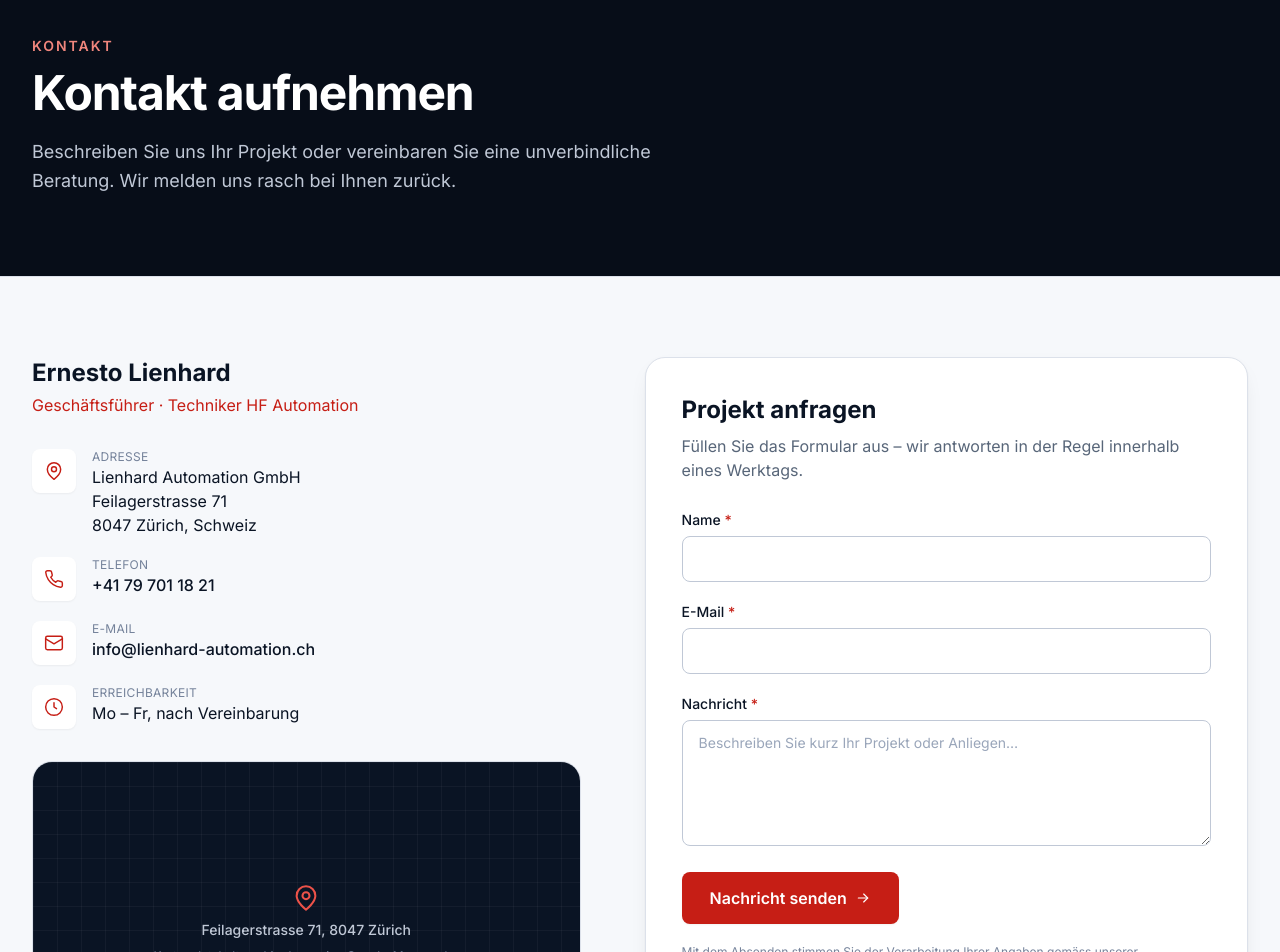
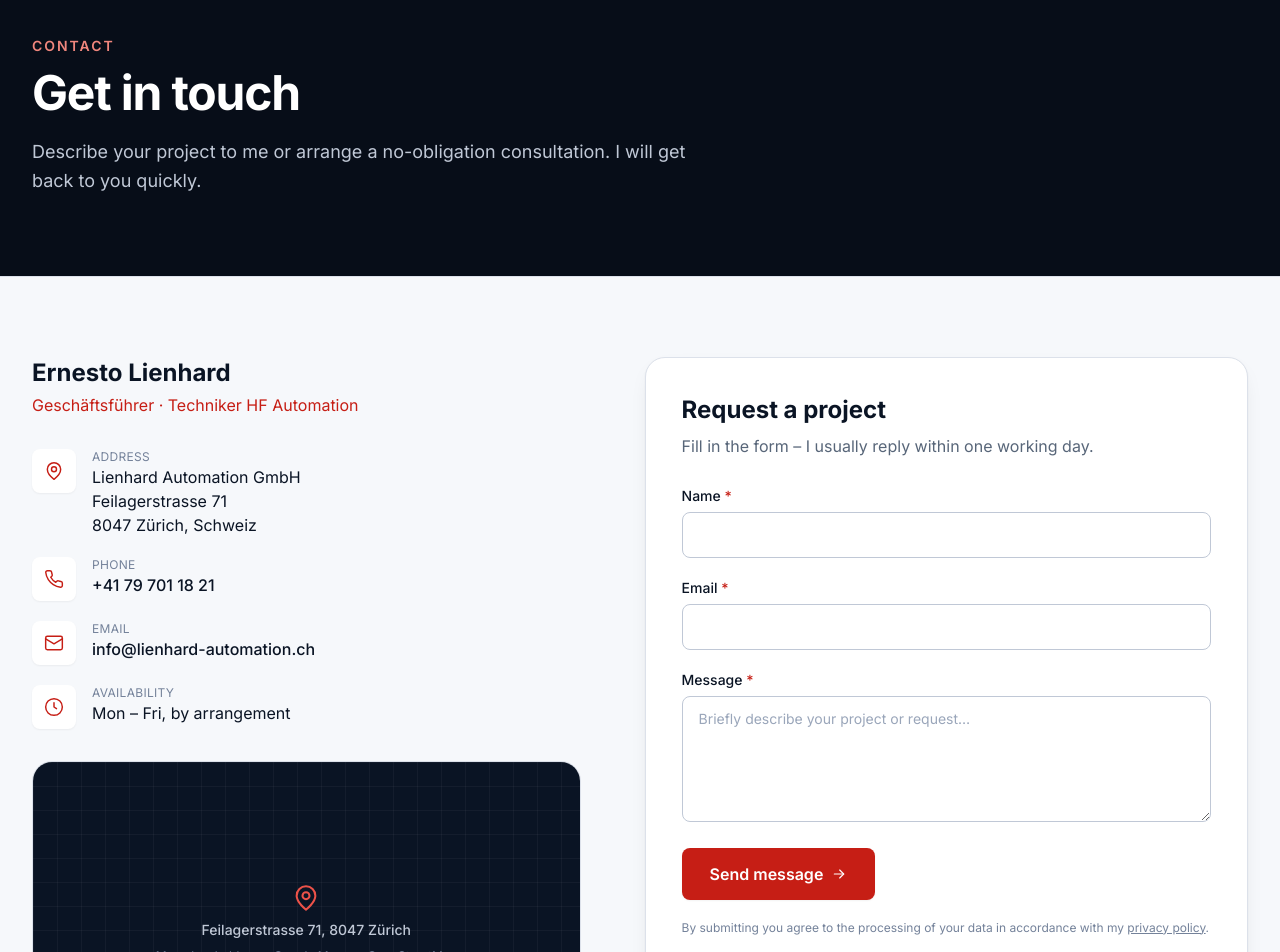
Before and after one commit to ernestolienhard/lienhard-automation, a Next.js app: page /en/kontakt in a window 1280 px wide. Shown: the part 120-1072 px from the top of the page. Built offline with nearby package versions, Linux system fonts and the light colour scheme; no server answers.

Commit message:
i18n(phase2): translate Kontakt page + ContactForm (de/en)
Co-Authored-By: Claude Opus 4.8 (1M context) <noreply@anthropic.com>

```diff
--- a/src/app/[locale]/kontakt/page.tsx
+++ b/src/app/[locale]/kontakt/page.tsx
@@ -2,70 +2,116 @@ import type { Metadata } from "next";
 import { Container } from "@/components/ui/Container";
 import { ContactForm } from "@/components/forms/ContactForm";
 import { siteConfig } from "@/lib/site";
+import { isLocale } from "@/i18n/config";
 import { Mail, MapPin, Phone, Clock } from "@/components/ui/icons";
 
-export const metadata: Metadata = {
-  title: "Kontakt",
-  description:
-    "Kontaktieren Sie Lienhard Automation GmbH in Zürich. Projekt anfragen, Beratung vereinbaren oder direkt anrufen – wir freuen uns auf Ihre Nachricht.",
-  alternates: { canonical: "/kontakt" },
+type Content = {
+  metaTitle: string;
+  metaDesc: string;
+  eyebrow: string;
+  h1: string;
+  subtitle: string;
+  labelAddress: string;
+  labelPhone: string;
+  labelEmail: string;
+  labelAvailability: string;
+  availability: string;
+  mapNote: string;
+  formTitle: string;
+  formIntro: string;
+};
+
+const C: Record<"de" | "en", Content> = {
+  de: {
+    metaTitle: "Kontakt",
+    metaDesc:
+      "Kontaktieren Sie Lienhard Automation GmbH in Zürich. Projekt anfragen, Beratung vereinbaren oder direkt anrufen – ich freue mich auf Ihre Nachricht.",
+    eyebrow: "Kontakt",
+    h1: "Kontakt aufnehmen",
+    subtitle:
+      "Beschreiben Sie mir Ihr Projekt oder vereinbaren Sie eine unverbindliche Beratung. Ich melde mich rasch bei Ihnen zurück.",
+    labelAddress: "Adresse",
+    labelPhone: "Telefon",
+    labelEmail: "E-Mail",
+    labelAvailability: "Erreichbarkeit",
+    availability: "Mo – Fr, nach Vereinbarung",
+    mapNote:
+      "Kartenplatzhalter – hier kann eine Google-Maps- oder OpenStreetMap-Karte eingebettet werden.",
+    formTitle: "Projekt anfragen",
+    formIntro:
+      "Füllen Sie das Formular aus – ich antworte in der Regel innerhalb eines Werktags.",
+  },
+  en: {
+    metaTitle: "Contact",
+    metaDesc:
+      "Contact Lienhard Automation GmbH in Zurich. Request a project, arrange a consultation or call directly – I look forward to your message.",
+    eyebrow: "Contact",
+    h1: "Get in touch",
+    subtitle:
+      "Describe your project to me or arrange a no-obligation consultation. I will get back to you quickly.",
+    labelAddress: "Address",
+    labelPhone: "Phone",
+    labelEmail: "Email",
+    labelAvailability: "Availability",
+    availability: "Mon – Fri, by arrangement",
+    mapNote:
+      "Map placeholder – a Google Maps or OpenStreetMap map can be embedded here.",
+    formTitle: "Request a project",
+    formIntro:
+      "Fill in the form – I usually reply within one working day.",
+  },
 };
 
 const { contact } = siteConfig;
 
+export function generateMetadata({
+  params,
+}: {
+  params: { locale: string };
+}): Metadata {
+  const t = params.locale === "en" ? C.en : C.de;
+  return { title: t.metaTitle, description: t.metaDesc, alternates: { canonical: "/kontakt" } };
+}
+
+export default function KontaktPage({
+  params,
+}: {
+  params: { locale: string };
+}) {
+  const t = isLocale(params.locale) && params.locale === "en" ? C.en : C.de;
+
   const details = [
     {
       icon: <MapPin className="h-5 w-5" />,
-    label: "Adresse",
+      label: t.labelAddress,
       lines: [
         siteConfig.legalName,
         contact.street,
         `${contact.postalCode} ${contact.city}, ${contact.country}`,
       ],
     },
-  {
-    icon: <Phone className="h-5 w-5" />,
-    label: "Telefon",
-    lines: [contact.phone],
-    href: contact.phoneHref,
-  },
-  {
-    icon: <Mail className="h-5 w-5" />,
-    label: "E-Mail",
-    lines: [contact.email],
-    href: `mailto:${contact.email}`,
-  },
-  {
-    icon: <Clock className="h-5 w-5" />,
-    label: "Erreichbarkeit",
-    lines: ["Mo – Fr, nach Vereinbarung"],
-  },
+    { icon: <Phone className="h-5 w-5" />, label: t.labelPhone, lines: [contact.phone], href: contact.phoneHref },
+    { icon: <Mail className="h-5 w-5" />, label: t.labelEmail, lines: [contact.email], href: `mailto:${contact.email}` },
+    { icon: <Clock className="h-5 w-5" />, label: t.labelAvailability, lines: [t.availability] },
   ];
 
-export default function KontaktPage() {
   return (
     <>
       <section className="border-b border-steel-200 bg-navy-950 text-white">
         <Container className="py-16 sm:py-20">
-          <p className="eyebrow-on-dark">Kontakt</p>
+          <p className="eyebrow-on-dark">{t.eyebrow}</p>
           <h1 className="mt-3 max-w-3xl text-balance text-4xl font-bold tracking-tight sm:text-5xl">
-            Kontakt aufnehmen
+            {t.h1}
           </h1>
-          <p className="mt-5 max-w-2xl text-lg leading-relaxed text-steel-300">
-            Beschreiben Sie uns Ihr Projekt oder vereinbaren Sie eine
-            unverbindliche Beratung. Wir melden uns rasch bei Ihnen zurück.
-          </p>
+          <p className="mt-5 max-w-2xl text-lg leading-relaxed text-steel-300">{t.subtitle}</p>
         </Container>
       </section>
 
       <section className="bg-steel-50 py-16 sm:py-20">
         <Container>
           <div className="grid gap-10 lg:grid-cols-[1fr,1.1fr] lg:gap-16">
-            {/* Contact details */}
             <div>
-              <h2 className="text-2xl font-bold text-navy-900">
-                {contact.person}
-              </h2>
+              <h2 className="text-2xl font-bold text-navy-900">{contact.person}</h2>
               <p className="mt-1 text-accent-600">{contact.role}</p>
 
               <dl className="mt-8 space-y-5">
@@ -76,21 +122,14 @@ export default function KontaktPage() {
                       {d.icon}
                     </dt>
                     <dd>
-                      <p className="text-xs uppercase tracking-wide text-steel-500">
-                        {d.label}
-                      </p>
+                      <p className="text-xs uppercase tracking-wide text-steel-500">{d.label}</p>
                       {d.href ? (
-                        <a
-                          href={d.href}
-                          className="font-medium text-navy-900 hover:text-accent-600"
-                        >
+                        <a href={d.href} className="font-medium text-navy-900 hover:text-accent-600">
                           {d.lines[0]}
                         </a>
                       ) : (
                         d.lines.map((line) => (
-                          <p key={line} className="text-navy-900">
-                            {line}
-                          </p>
+                          <p key={line} className="text-navy-900">{line}</p>
                         ))
                       )}
                     </dd>
@@ -98,38 +137,23 @@ export default function KontaktPage() {
                 ))}
               </dl>
 
-              {/* Map placeholder — replace with an embedded map iframe later */}
               <div className="mt-8 overflow-hidden rounded-xl2 border border-steel-200">
                 <div className="relative aspect-[16/10] bg-navy-900">
-                  <div
-                    aria-hidden
-                    className="h-full w-full bg-grid-navy [background-size:24px_24px]"
-                  />
+                  <div aria-hidden className="h-full w-full bg-grid-navy [background-size:24px_24px]" />
                   <div className="absolute inset-0 flex flex-col items-center justify-center gap-2 text-center">
                     <MapPin className="h-7 w-7 text-accent-400" />
                     <p className="text-sm font-medium text-steel-300">
                       {contact.street}, {contact.postalCode} {contact.city}
                     </p>
-                    <p className="max-w-xs text-xs text-steel-500">
-                      {/* MAP PLACEHOLDER: siehe README, Abschnitt "Karte
-                      einbetten" */}
-                      Kartenplatzhalter – hier kann eine Google-Maps- oder
-                      OpenStreetMap-Karte eingebettet werden.
-                    </p>
+                    <p className="max-w-xs text-xs text-steel-500">{t.mapNote}</p>
                   </div>
                 </div>
               </div>
             </div>
 
-            {/* Form */}
             <div className="rounded-xl2 border border-steel-200 bg-white p-7 shadow-card sm:p-9">
-              <h2 className="text-2xl font-bold text-navy-900">
-                Projekt anfragen
-              </h2>
-              <p className="mt-2 text-steel-600">
-                Füllen Sie das Formular aus – wir antworten in der Regel
-                innerhalb eines Werktags.
-              </p>
+              <h2 className="text-2xl font-bold text-navy-900">{t.formTitle}</h2>
+              <p className="mt-2 text-steel-600">{t.formIntro}</p>
               <div className="mt-7">
                 <ContactForm />
               </div>
--- a/src/components/forms/ContactForm.tsx
+++ b/src/components/forms/ContactForm.tsx
@@ -5,11 +5,60 @@ import { contactSchema } from "@/lib/validation";
 import { Button } from "@/components/ui/Button";
 import { ArrowRight, Check, Spinner } from "@/components/ui/icons";
 import { cn } from "@/lib/utils";
+import { useLocale } from "@/i18n/useLocale";
 
 type Status = "idle" | "submitting" | "success" | "error";
-type FieldErrors = Partial<Record<"name" | "email" | "message", string>>;
+type FieldKey = "name" | "email" | "message";
+type FieldErrors = Partial<Record<FieldKey, string>>;
+
+const C = {
+  de: {
+    company: "Firma (nicht ausfüllen)",
+    name: "Name",
+    email: "E-Mail",
+    message: "Nachricht",
+    messagePlaceholder: "Beschreiben Sie kurz Ihr Projekt oder Anliegen…",
+    submit: "Nachricht senden",
+    submitting: "Wird gesendet…",
+    successTitle: "Vielen Dank für Ihre Anfrage!",
+    successText: "Ich habe Ihre Nachricht erhalten und melde mich so rasch wie möglich bei Ihnen.",
+    successAgain: "Weitere Nachricht senden",
+    serverError: "Die Nachricht konnte nicht gesendet werden. Bitte versuchen Sie es erneut oder schreiben Sie mir direkt per E-Mail.",
+    consentPre: "Mit dem Absenden stimmen Sie der Verarbeitung Ihrer Angaben gemäss meiner ",
+    consentLink: "Datenschutzerklärung",
+    consentPost: " zu.",
+    errors: {
+      name: "Bitte geben Sie Ihren Namen ein.",
+      email: "Bitte geben Sie eine gültige E-Mail-Adresse ein.",
+      message: "Bitte beschreiben Sie Ihr Anliegen (mind. 10 Zeichen).",
+    } as Record<FieldKey, string>,
+  },
+  en: {
+    company: "Company (do not fill in)",
+    name: "Name",
+    email: "Email",
+    message: "Message",
+    messagePlaceholder: "Briefly describe your project or request…",
+    submit: "Send message",
+    submitting: "Sending…",
+    successTitle: "Thank you for your enquiry!",
+    successText: "I have received your message and will get back to you as soon as possible.",
+    successAgain: "Send another message",
+    serverError: "The message could not be sent. Please try again or write to me directly by email.",
+    consentPre: "By submitting you agree to the processing of your data in accordance with my ",
+    consentLink: "privacy policy",
+    consentPost: ".",
+    errors: {
+      name: "Please enter your name.",
+      email: "Please enter a valid email address.",
+      message: "Please describe your request (at least 10 characters).",
+    } as Record<FieldKey, string>,
+  },
+};
 
 export function ContactForm() {
+  const locale = useLocale();
+  const t = locale === "en" ? C.en : C.de;
   const [status, setStatus] = useState<Status>("idle");
   const [errors, setErrors] = useState<FieldErrors>({});
   const [serverError, setServerError] = useState<string | null>(null);
@@ -27,13 +76,12 @@ export function ContactForm() {
       company: (form.elements.namedItem("company") as HTMLInputElement).value,
     };
 
-    // Client-side validation for instant feedback.
     const parsed = contactSchema.safeParse(data);
     if (!parsed.success) {
       const fieldErrors: FieldErrors = {};
       for (const issue of parsed.error.issues) {
-        const key = issue.path[0] as keyof FieldErrors;
-        if (key && !fieldErrors[key]) fieldErrors[key] = issue.message;
+        const key = issue.path[0] as FieldKey;
+        if (key && !fieldErrors[key]) fieldErrors[key] = t.errors[key];
       }
       setErrors(fieldErrors);
       return;
@@ -46,46 +94,25 @@ export function ContactForm() {
         headers: { "Content-Type": "application/json" },
         body: JSON.stringify(parsed.data),
       });
-
-      if (!res.ok) {
-        const body = await res.json().catch(() => null);
-        throw new Error(body?.error ?? "Unbekannter Fehler");
-      }
-
+      if (!res.ok) throw new Error("request failed");
       setStatus("success");
       form.reset();
-    } catch (err) {
+    } catch {
       setStatus("error");
-      setServerError(
-        err instanceof Error
-          ? err.message
-          : "Die Nachricht konnte nicht gesendet werden.",
-      );
+      setServerError(t.serverError);
     }
   }
 
   if (status === "success") {
     return (
-      <div
-        role="status"
-        className="flex flex-col items-center rounded-xl2 border border-accent-200 bg-accent-50 px-6 py-12 text-center"
-      >
+      <div role="status" className="flex flex-col items-center rounded-xl2 border border-accent-200 bg-accent-50 px-6 py-12 text-center">
         <div className="flex h-14 w-14 items-center justify-center rounded-full bg-accent-600 text-white">
           <Check className="h-7 w-7" />
         </div>
-        <h3 className="mt-5 text-xl font-bold text-navy-900">
-          Vielen Dank für Ihre Anfrage!
-        </h3>
-        <p className="mt-2 max-w-sm text-steel-600">
-          Wir haben Ihre Nachricht erhalten und melden uns so rasch wie möglich
-          bei Ihnen.
-        </p>
-        <Button
-          variant="ghost"
-          className="mt-6"
-          onClick={() => setStatus("idle")}
-        >
-          Weitere Nachricht senden
+        <h3 className="mt-5 text-xl font-bold text-navy-900">{t.successTitle}</h3>
+        <p className="mt-2 max-w-sm text-steel-600">{t.successText}</p>
+        <Button variant="ghost" className="mt-6" onClick={() => setStatus("idle")}>
+          {t.successAgain}
         </Button>
       </div>
     );
@@ -93,40 +120,17 @@ export function ContactForm() {
 
   return (
     <form onSubmit={handleSubmit} noValidate className="space-y-5">
-      {/* Honeypot — hidden from users, visible to bots. */}
       <div className="absolute left-[-9999px]" aria-hidden="true">
-        <label htmlFor="company">Firma (nicht ausfüllen)</label>
-        <input
-          id="company"
-          name="company"
-          type="text"
-          tabIndex={-1}
-          autoComplete="off"
-        />
+        <label htmlFor="company">{t.company}</label>
+        <input id="company" name="company" type="text" tabIndex={-1} autoComplete="off" />
       </div>
 
-      <Field
-        id="name"
-        label="Name"
-        error={errors.name}
-        autoComplete="name"
-        required
-      />
-      <Field
-        id="email"
-        type="email"
-        label="E-Mail"
-        error={errors.email}
-        autoComplete="email"
-        required
-      />
+      <Field id="name" label={t.name} error={errors.name} autoComplete="name" required />
+      <Field id="email" type="email" label={t.email} error={errors.email} autoComplete="email" required />
 
       <div>
-        <label
-          htmlFor="message"
-          className="block text-sm font-medium text-navy-900"
-        >
-          Nachricht <span className="text-accent-600">*</span>
+        <label htmlFor="message" className="block text-sm font-medium text-navy-900">
+          {t.message} <span className="text-accent-600">*</span>
         </label>
         <textarea
           id="message"
@@ -135,55 +139,41 @@ export function ContactForm() {
           required
           aria-invalid={!!errors.message}
           aria-describedby={errors.message ? "message-error" : undefined}
-          placeholder="Beschreiben Sie kurz Ihr Projekt oder Anliegen…"
+          placeholder={t.messagePlaceholder}
           className={cn(
             "mt-1.5 w-full rounded-lg border bg-white px-4 py-3 text-sm text-navy-900 placeholder:text-steel-400 transition-colors focus:outline-none focus:ring-2 focus:ring-accent-500",
-            errors.message
-              ? "border-red-400 focus:ring-red-400"
-              : "border-steel-300",
+            errors.message ? "border-red-400 focus:ring-red-400" : "border-steel-300",
           )}
         />
         {errors.message ? (
-          <p id="message-error" className="mt-1.5 text-sm text-red-600">
-            {errors.message}
-          </p>
+          <p id="message-error" className="mt-1.5 text-sm text-red-600">{errors.message}</p>
         ) : null}
       </div>
 
       {serverError ? (
-        <p
-          role="alert"
-          className="rounded-lg border border-red-200 bg-red-50 px-4 py-3 text-sm text-red-700"
-        >
-          {serverError} Bitte versuchen Sie es erneut oder schreiben Sie uns
-          direkt per E-Mail.
+        <p role="alert" className="rounded-lg border border-red-200 bg-red-50 px-4 py-3 text-sm text-red-700">
+          {serverError}
         </p>
       ) : null}
 
-      <Button
-        type="submit"
-        size="lg"
-        className="w-full sm:w-auto"
-        disabled={status === "submitting"}
-      >
+      <Button type="submit" size="lg" className="w-full sm:w-auto" disabled={status === "submitting"}>
         {status === "submitting" ? (
           <>
-            <Spinner className="h-4 w-4" /> Wird gesendet…
+            <Spinner className="h-4 w-4" /> {t.submitting}
           </>
         ) : (
           <>
-            Nachricht senden <ArrowRight className="h-4 w-4" />
+            {t.submit} <ArrowRight className="h-4 w-4" />
           </>
         )}
       </Button>
 
       <p className="text-xs text-steel-500">
-        Mit dem Absenden stimmen Sie der Verarbeitung Ihrer Angaben gemäss
-        unserer{" "}
-        <a href="/datenschutz" className="underline hover:text-accent-600">
-          Datenschutzerklärung
-        </a>{" "}
-        zu.
+        {t.consentPre}
+        <a href={`/${locale}/datenschutz`} className="underline hover:text-accent-600">
+          {t.consentLink}
+        </a>
+        {t.consentPost}
       </p>
     </form>
   );
@@ -223,9 +213,7 @@ function Field({
         )}
       />
       {error ? (
-        <p id={`${id}-error`} className="mt-1.5 text-sm text-red-600">
-          {error}
-        </p>
+        <p id={`${id}-error`} className="mt-1.5 text-sm text-red-600">{error}</p>
       ) : null}
     </div>
   );
```
Lines whose indentation alone changed are shown as unchanged.
